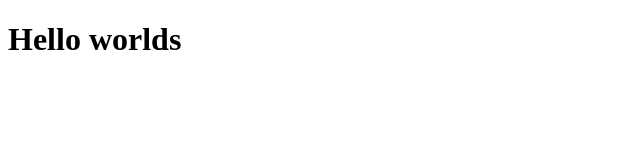
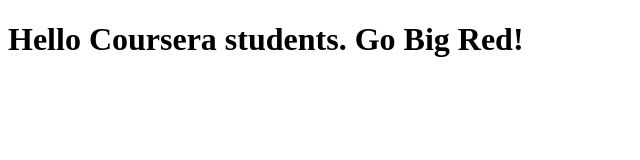
Before and after one commit to maehlenTester/coursera-test, a plain HTML site: page index.html in a window 1280 px wide. Shown: the whole page, without its empty margins (0-640 px from the left). Drawn offline with Linux system fonts and the light colour scheme.

Commit message:
next version of web files

```diff
--- a/index.html
+++ b/index.html
@@ -5,6 +5,6 @@
     <title>Hello Coursera</title>
   </head>
   <body>
-<h1>Hello worlds</h1>
+<h1>Hello Coursera students. Go Big Red!</h1>
   </body>
 </html>
```
